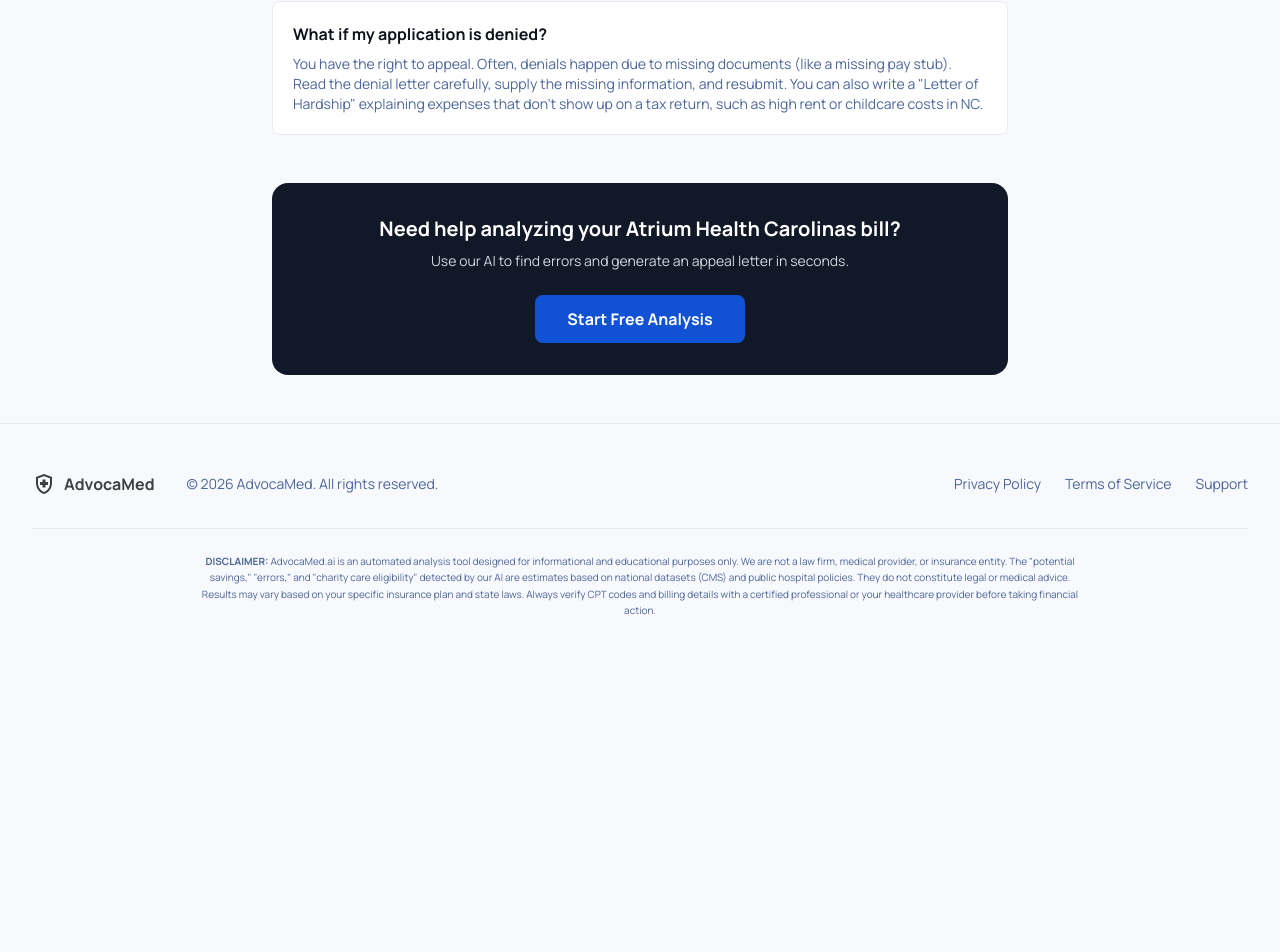
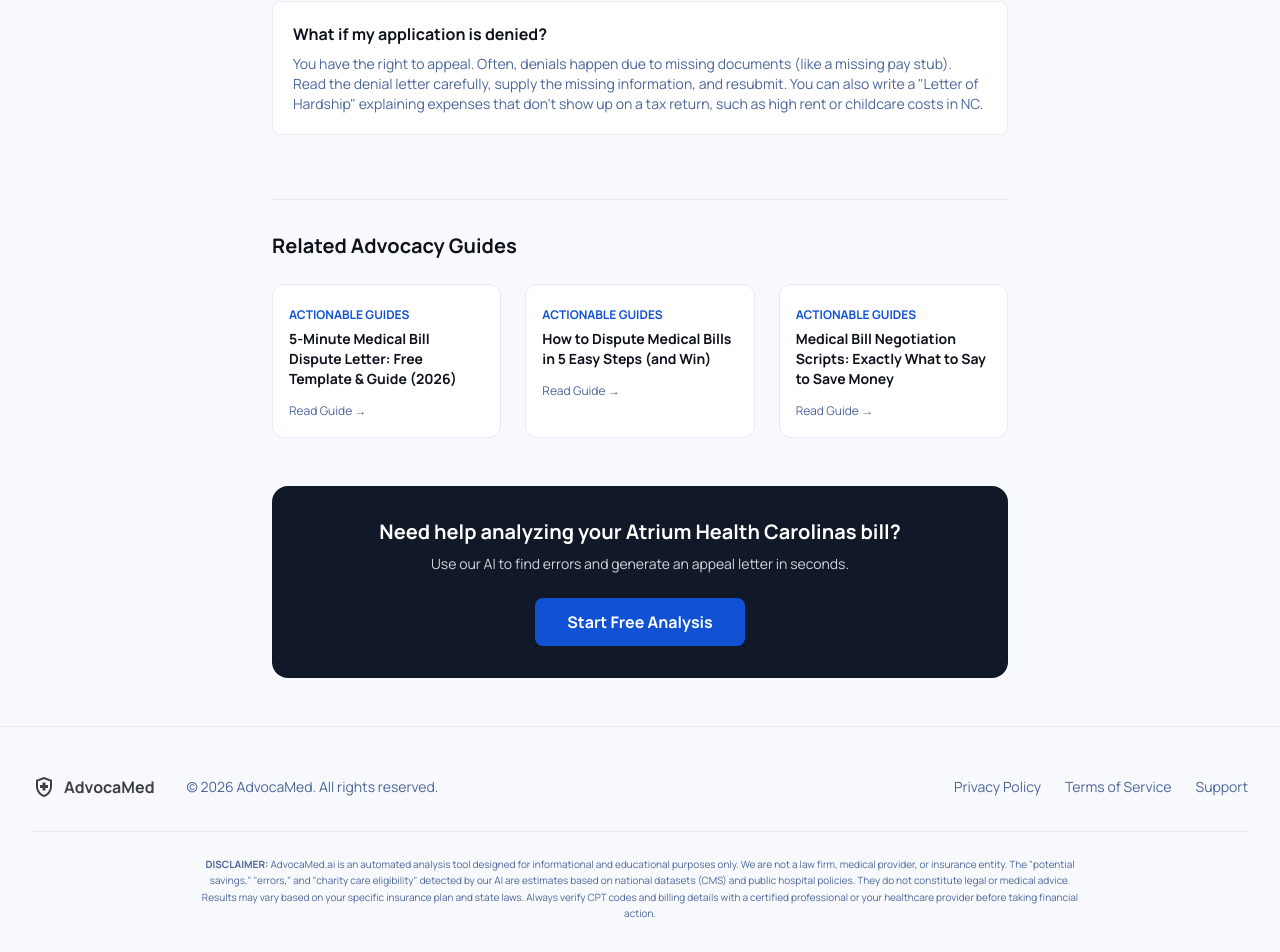
Before and after one commit to gkswjdgb/advocamed-ai, a React (Vite) app in the folder advocamed.ai/: page /hospital/atrium-health-carolinas in a window 1280 px wide. Shown: the part 1957-2909 px from the top of the page. Before the commit the page ends 2623 px from the top, so only its background shows below. Built offline with nearby package versions, Linux system fonts and the light colour scheme.

Commit message:
Update HospitalGuide.tsx

```diff
--- a/advocamed.ai/pages/HospitalGuide.tsx
+++ b/advocamed.ai/pages/HospitalGuide.tsx
@@ -3,6 +3,7 @@ import { useParams, Link } from 'react-router-dom';
 import SEO from '../components/SEO';
 import { Helmet } from 'react-helmet-async';
 import { hospitals } from '../data/hospitals';
+import { blogPosts } from '../data/blogPosts';
 
 const HospitalGuide: React.FC = () => {
   const { slug } = useParams<{ slug: string }>();
@@ -101,6 +102,11 @@ const HospitalGuide: React.FC = () => {
       }
     ]
   };
+
+  // SEO: Select relevant blog posts for internal linking
+  const relatedPosts = blogPosts.filter(p =>
+    p.id.includes('charity') || p.id.includes('negotiation') || p.id.includes('dispute')
+  ).slice(0, 3);
 
   return (
     <>
@@ -250,6 +256,20 @@ const HospitalGuide: React.FC = () => {
                     </div>
                 </div>
 
+                {/* Internal Linking Strategy: Connect Hospital Page to Blog Posts */}
+                <div className="mt-16 pt-8 border-t border-border-light dark:border-border-dark not-prose">
+                    <h3 className="text-xl font-bold mb-6 text-text-main-light dark:text-text-main-dark">Related Advocacy Guides</h3>
+                    <div className="grid gap-6 md:grid-cols-2 lg:grid-cols-3">
+                        {relatedPosts.map(post => (
+                            <Link key={post.id} to={`/blog/${post.id}`} className="group bg-white dark:bg-surface-dark p-4 rounded-xl border border-border-light dark:border-border-dark hover:shadow-md transition-all">
+                                <span className="text-xs font-bold text-primary uppercase">{post.category}</span>
+                                <h4 className="font-bold text-sm mt-1 mb-2 group-hover:text-primary transition-colors text-text-main-light dark:text-text-main-dark">{post.title}</h4>
+                                <span className="text-xs text-text-secondary-light dark:text-text-secondary-dark hover:underline">Read Guide &rarr;</span>
+                            </Link>
+                        ))}
+                    </div>
+                </div>
+
                 <div className="mt-12 bg-gray-900 text-white p-8 rounded-2xl text-center not-prose">
                     <h3 className="text-xl font-bold mb-2">Need help analyzing your {hospitalName} bill?</h3>
                     <p className="mb-6 text-gray-300 text-sm">Use our AI to find errors and generate an appeal letter in seconds.</p>
```
